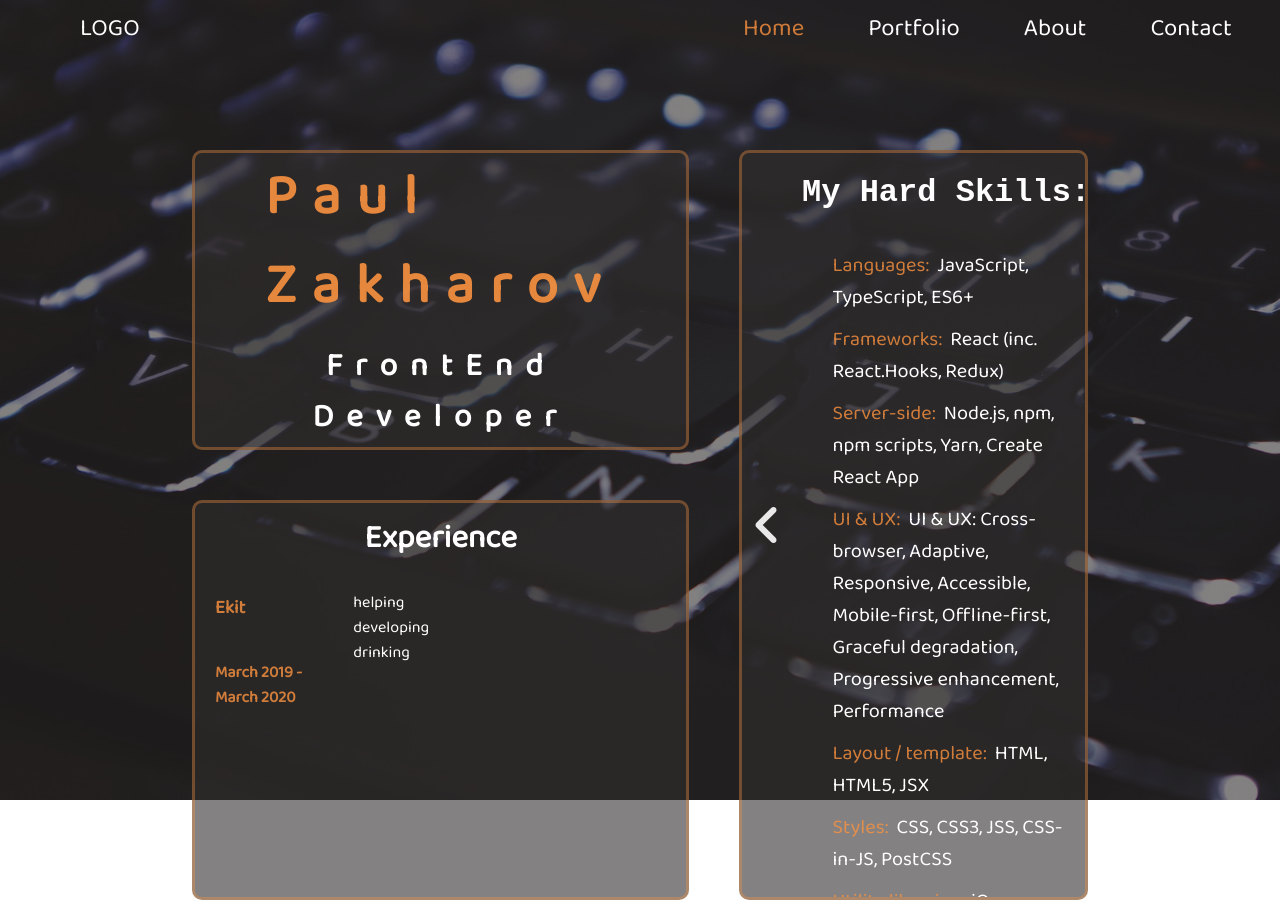
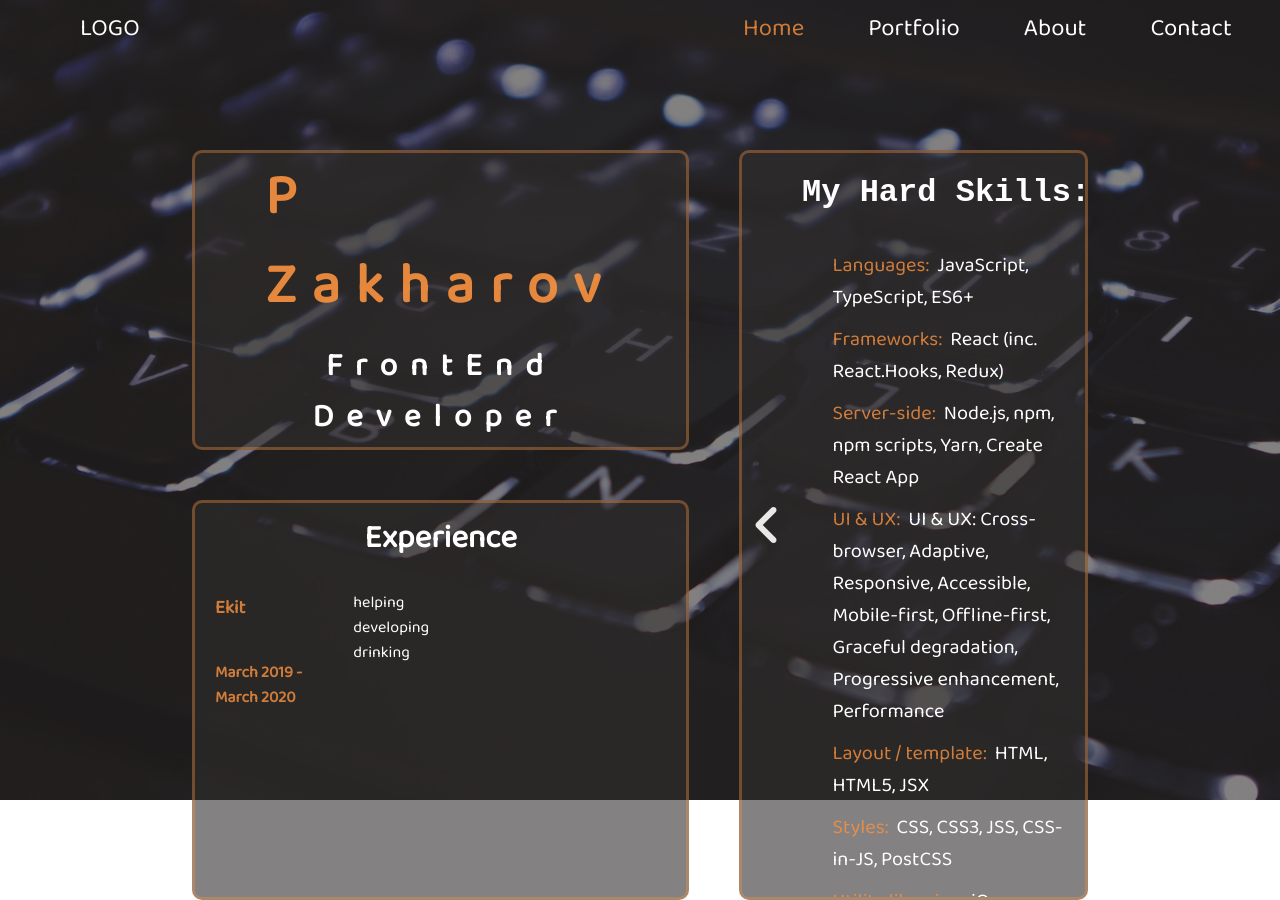
Before and after one commit to wolv66/paulzakharov, a React (Create React App) app: page / in a window 1280 px wide. Built offline with nearby package versions, Linux system fonts and the light colour scheme.

Commit message:
change name

```diff
--- a/src/components/Home/Home.js
+++ b/src/components/Home/Home.js
@@ -9,7 +9,7 @@ const Home = (props) => {
 
         <div className='grid-box'>
             <div className='box1'>
-                <h1>Paul </h1>
+                <h1>P </h1>
                 <h1>Zakharov</h1>
                 <h3>FrontEnd Developer</h3>
             </div>
```
